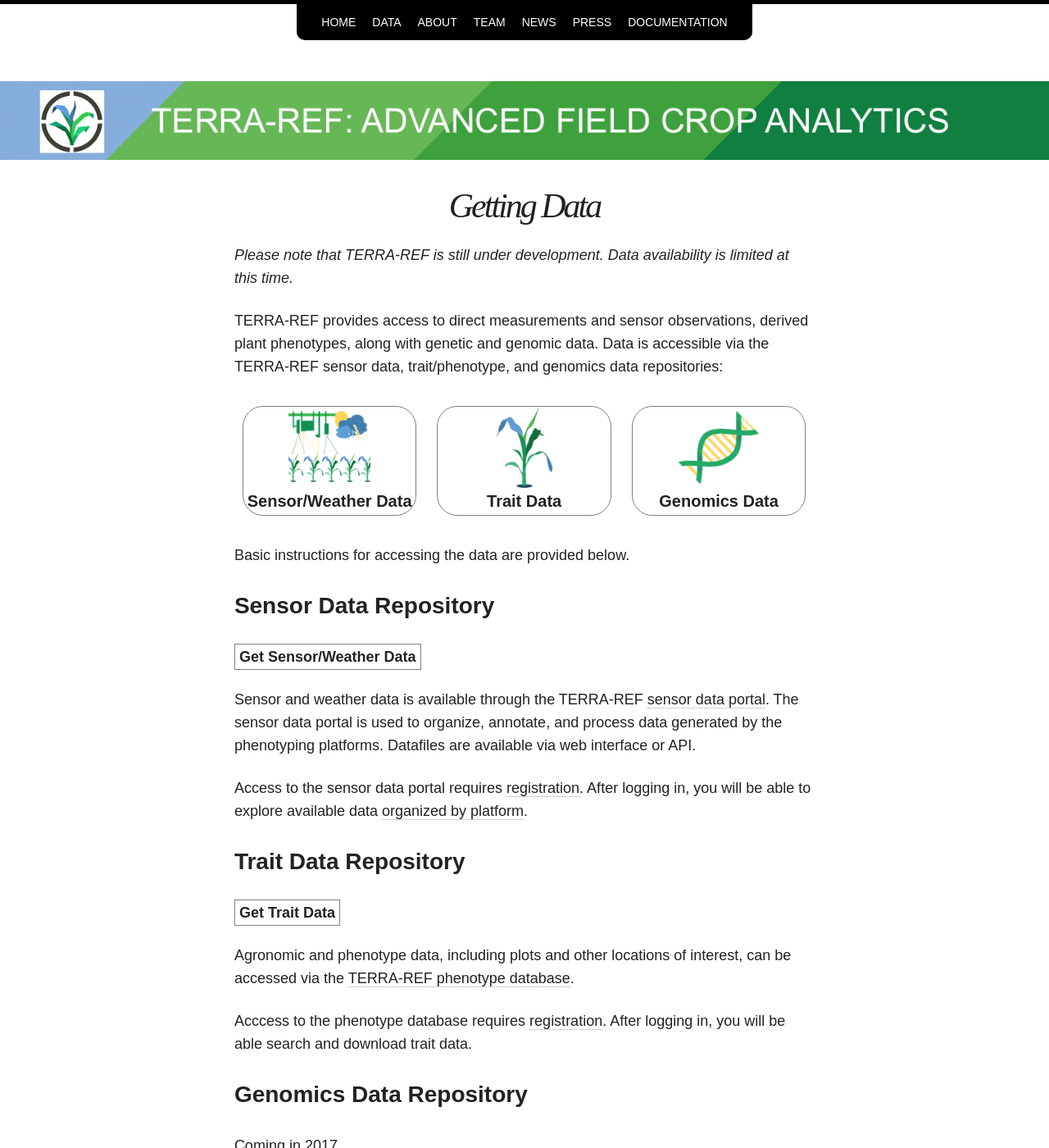
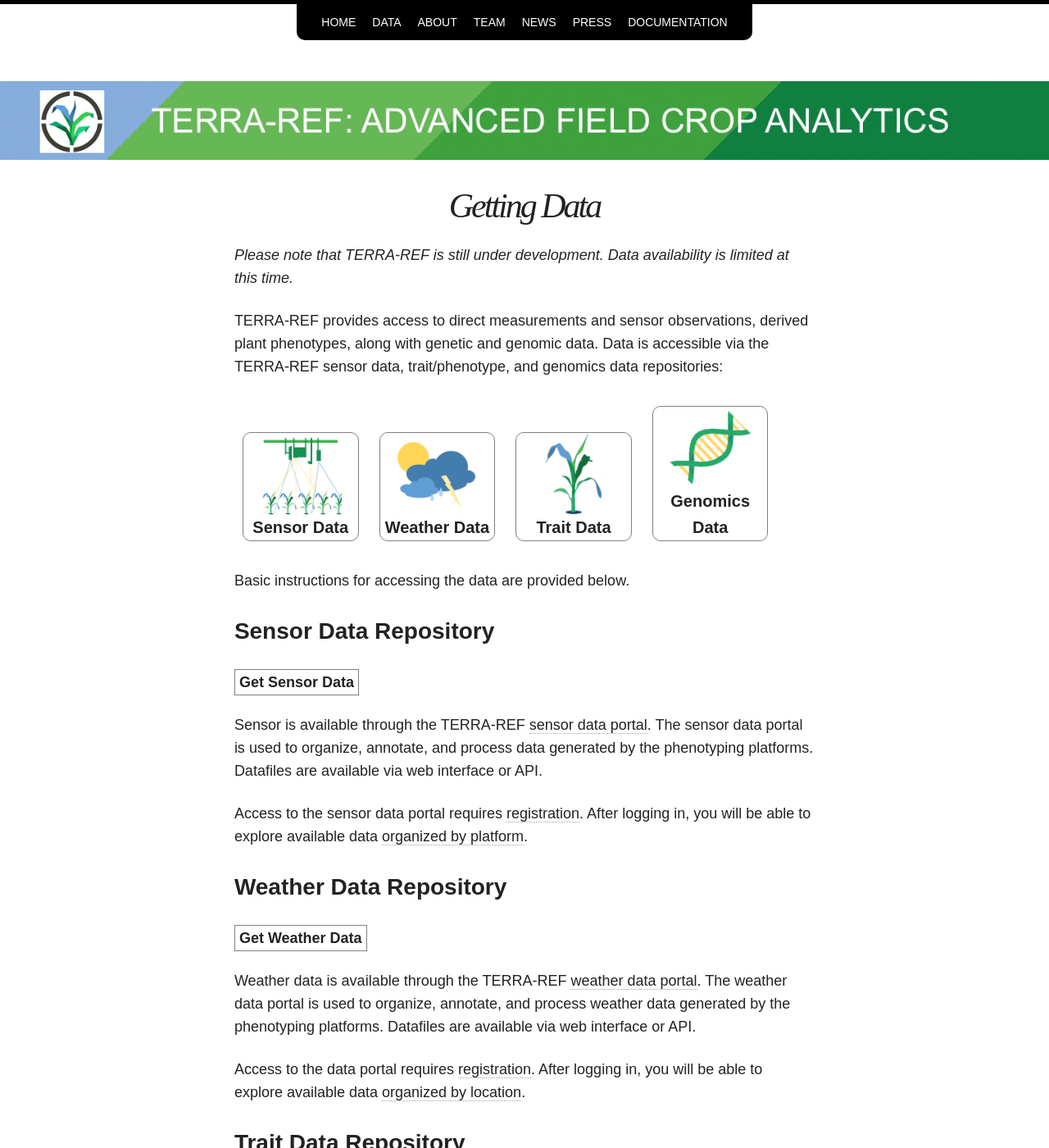
Before and after one commit to terra-reference/terraref.github.io, a Jekyll site: the page built from data/index.md, in a window 1280 px wide and 1400 px high. Shown: the whole window at 82% size. Built offline with Jekyll 4.4.1, drawn with Linux system fonts in a browser that asks for light colours; nearby versions of some CDN libraries.

Commit message:
Separated out weather data

```diff
--- a/data/index.md
+++ b/data/index.md
@@ -11,17 +11,22 @@ TERRA-REF provides access to direct measurements and sensor observations, derive
 
 <p style="width=100%">
 <a href="#sensor-data-repository" style="border: 0">
-<span style="margin:10px; display:inline-block; border:1px solid grey; text-align:center; font-size:20px; font-weight: bold; width: 30%; border-radius: 25px">
-   <img src="/images/new/sensorweather.png" style="width: 100px"><br/>
-   Sensor/Weather Data
+<span style="margin:10px; display:inline-block; border:1px solid grey; text-align:center; font-size:20px; font-weight: bold; width: 20%; border-radius: 10px">
+   <img src="/images/new/sensor sq.png" style="width: 100px"><br/>
+   Sensor Data
+</span></a>
+<a href="#weather-data-repository" style="border: 0">
+<span style="margin:10px; display:inline-block; border:1px solid grey; text-align:center; font-size:20px; font-weight: bold; width: 20%; border-radius: 10px">
+   <img src="/images/new/weather sq.png" style="width: 100px"><br/>
+   Weather Data
 </span></a>
 <a href="#trait-data-repository" style="border: 0">
-<span style="margin:10px; display:inline-block; border:1px solid grey; text-align:center; font-size:20px; font-weight: bold; width: 30%; border-radius: 25px">
+<span style="margin:10px; display:inline-block; border:1px solid grey; text-align:center; font-size:20px; font-weight: bold; width: 20%; border-radius: 10px">
    <img src="/images/new/traits sq.png" style="width: 100px"><br/>
    Trait Data
 </span></a>
 <a href="#genomics-data-repository" style="border: 0">
-<span style="margin:10px; display:inline-block; border:1px solid grey; text-align:center; font-size:20px; font-weight: bold; width: 30%; border-radius: 25px">
+<span style="margin:10px; display:inline-block; border:1px solid grey; text-align:center; font-size:20px; font-weight: bold; width: 20%; border-radius: 10px">
    <img src="/images/new/genomics sq.png" style="width: 100px"><br/>
    Genomics Data
 </span></a>
@@ -32,14 +37,21 @@ Basic instructions for accessing the data are provided below.
 
 ## Sensor Data Repository
 <span style="border: 1px solid gray; padding: 5px">
-**[Get Sensor/Weather Data](https://terraref.ncsa.illinois.edu/clowder/){:target="_blank"}**
+**[Get Sensor Data](https://terraref.ncsa.illinois.edu/clowder/){:target="_blank"}**
 </span>
 
-Sensor and weather data is available through the TERRA-REF [sensor data portal](https://terraref.ncsa.illinois.edu/clowder/){:target="_blank"}.  The sensor data portal is used to organize, annotate, and process data generated by the phenotyping platforms.  Datafiles are available via web interface or API.
+Sensor is available through the TERRA-REF [sensor data portal](https://terraref.ncsa.illinois.edu/clowder/){:target="_blank"}.  The sensor data portal is used to organize, annotate, and process data generated by the phenotyping platforms.  Datafiles are available via web interface or API.
 
 Access to the sensor data portal requires [registration](https://terraref.ncsa.illinois.edu/clowder/signup){:target="_blank"}.  After logging in, you will be able to explore available data [organized by platform](https://terraref.ncsa.illinois.edu/clowder/spaces){:target="_blank"}.
 
+## Weather Data Repository
+<span style="border: 1px solid gray; padding: 5px">
+**[Get Weather Data](https://terraref.ncsa.illinois.edu/clowder/geostreams){:target="_blank"}**
+</span>
 
+Weather data is available through the TERRA-REF [weather data portal](https://terraref.ncsa.illinois.edu/clowder/geostreams){:target="_blank"}.  The weather data portal is used to organize, annotate, and process weather data generated by the phenotyping platforms.  Datafiles are available via web interface or API.
+
+Access to the data portal requires [registration](https://terraref.ncsa.illinois.edu/clowder/signup){:target="_blank"}.  After logging in, you will be able to explore available data [organized by location](https://terraref.ncsa.illinois.edu/clowder/geostreams/sensors){:target="_blank"}.
 
 ## Trait Data Repository
 
```
